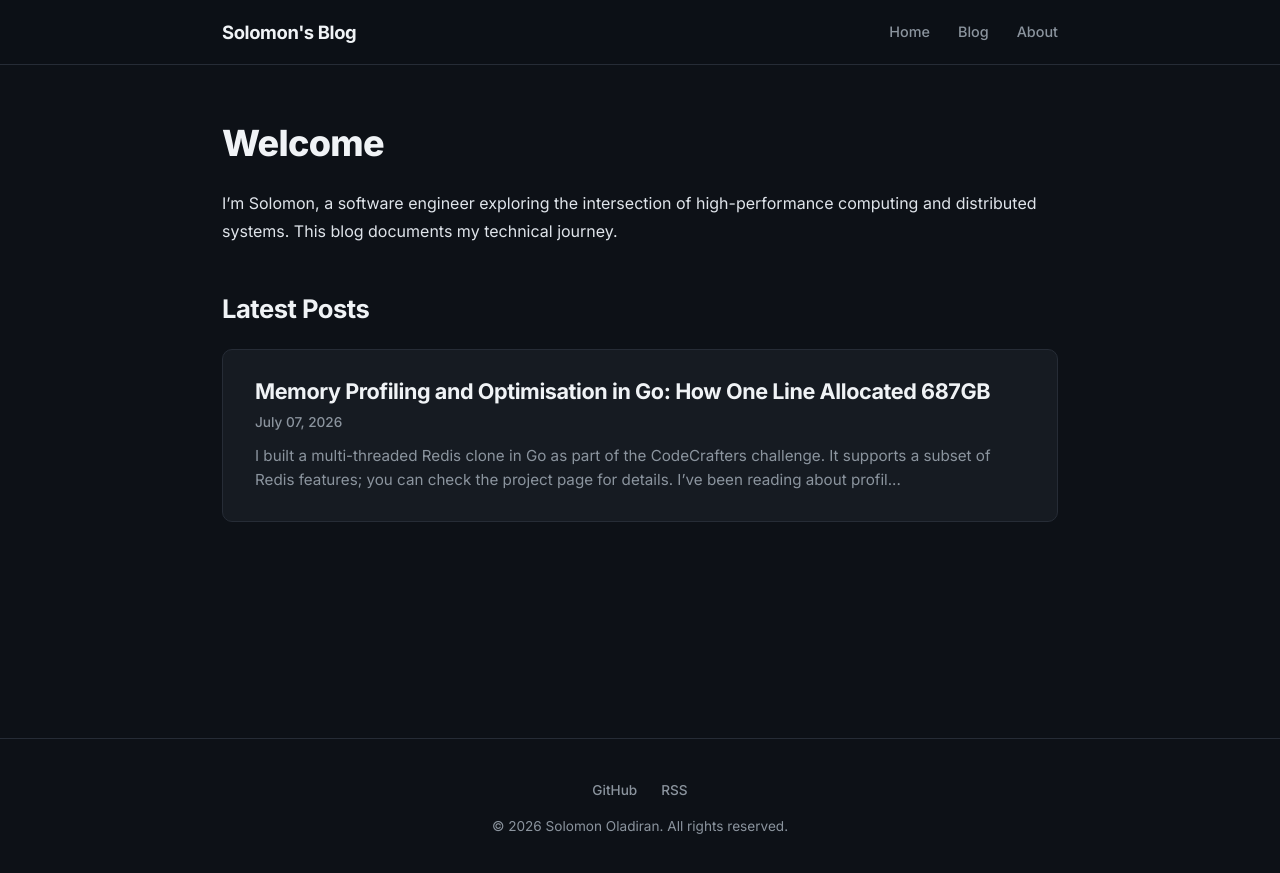
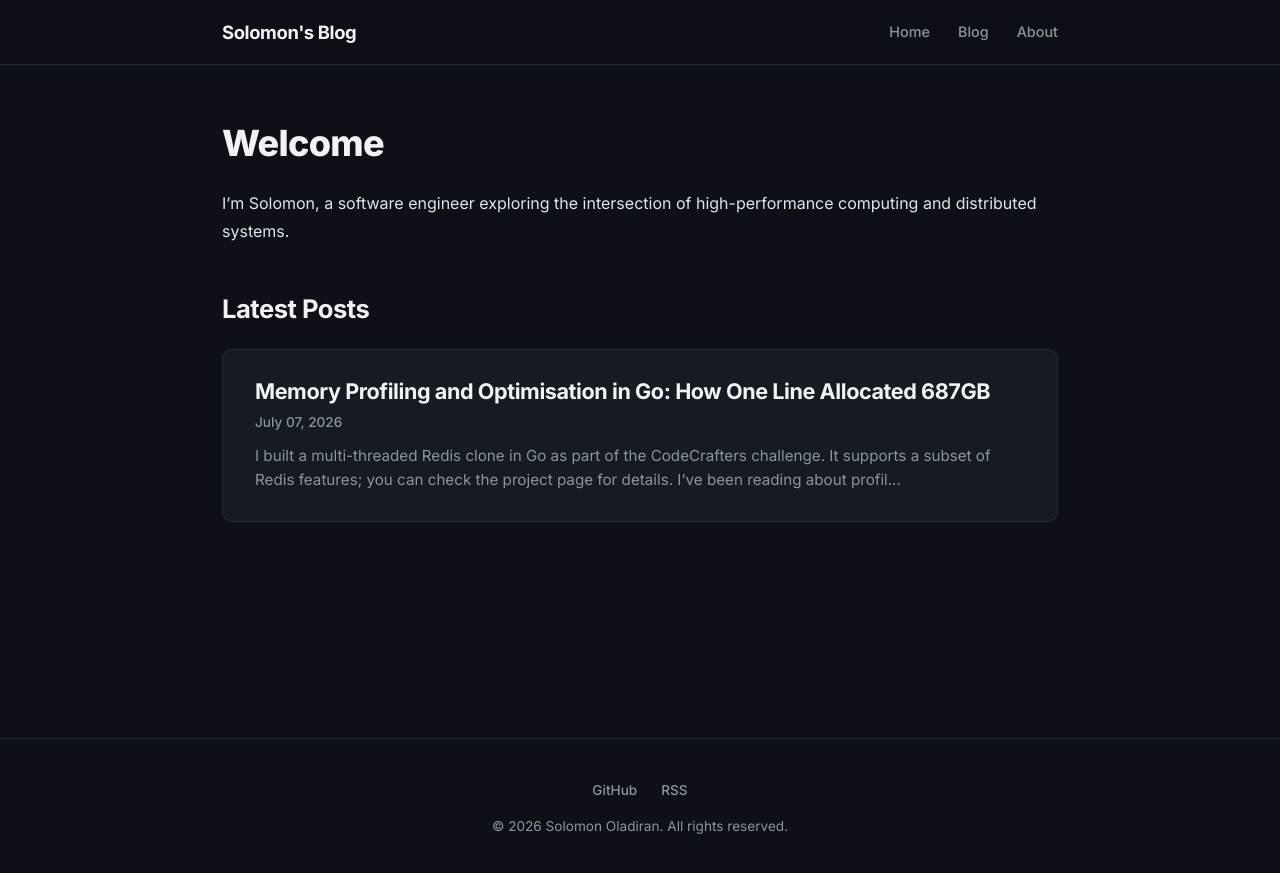
Before and after one commit to solomon-os/solomon-os.github.io, a Jekyll site: the page built from index.md, in a window 1280 px wide. Shown: the top 873 px of the page. Built offline with Jekyll 4.4.1, drawn with Linux system fonts in a browser that asks for light colours.

Commit message:
trim homepage intro

```diff
--- a/index.md
+++ b/index.md
@@ -5,7 +5,7 @@ title: Home
 
 # Welcome
 
-I'm Solomon, a software engineer exploring the intersection of high-performance computing and distributed systems. This blog documents my technical journey.
+I'm Solomon, a software engineer exploring the intersection of high-performance computing and distributed systems.
 
 ## Latest Posts
 
```
